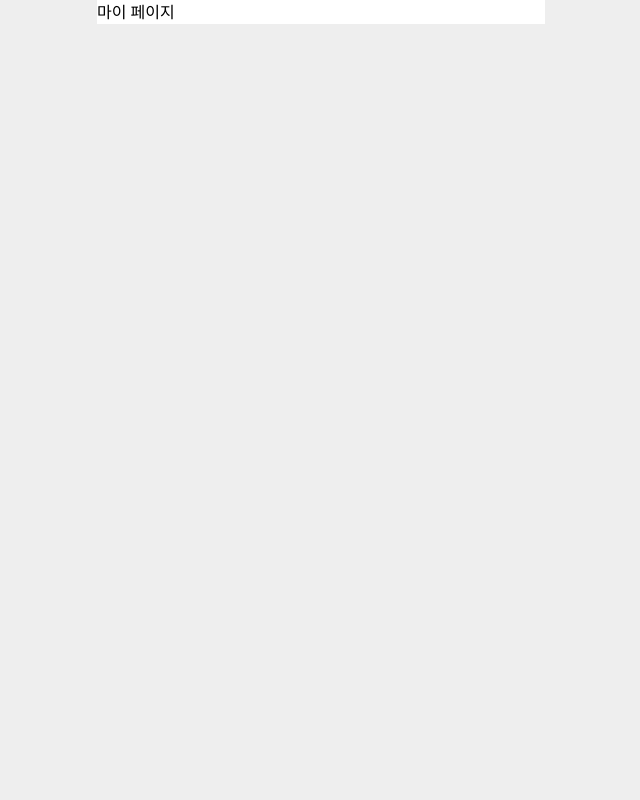
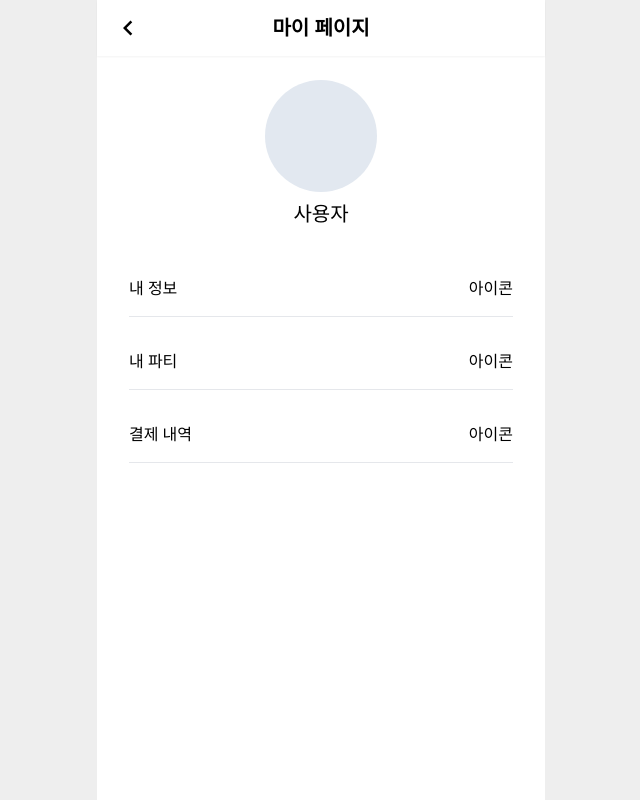
Before and after one commit to frontWeb-dev/watch-together, a Next.js app: page /my-page in a window 1280 px wide. Shown: the whole page, without its empty margins (319-959 px from the left). Built offline with nearby package versions, Linux system fonts and the light colour scheme.

Commit message:
feat: 마이 페이지 마크업

```diff
--- a/app/my-page/page.tsx
+++ b/app/my-page/page.tsx
@@ -1,3 +1,38 @@
+"use client";
+import Header from "@/components/Header";
+import Link from "next/link";
+
 export default function Page() {
-  return <div>마이 페이지</div>;
+  return (
+    <div className="relative min-h-screen">
+      <Header title="마이 페이지" goBack="/party" />
+
+      <div className="flex flex-col space-y-8 pt-20">
+        <div className="flex flex-col items-center">
+          <div className="mb-2 h-28 w-28 rounded-full bg-slate-200" />
+          <p className="text-xl">사용자</p>
+        </div>
+        <ul className="space-y-4 px-8">
+          <li className="w-full">
+            <Link href="/my-page/user" className="flex justify-between border-b py-4">
+              내 정보
+              <span>아이콘</span>
+            </Link>
+          </li>
+          <li className="w-full">
+            <Link href="/my-page/party" className="flex justify-between border-b py-4">
+              내 파티
+              <span>아이콘</span>
+            </Link>
+          </li>
+          <li className="w-full">
+            <Link href="/my-page/payment" className="flex justify-between border-b py-4">
+              결제 내역
+              <span>아이콘</span>
+            </Link>
+          </li>
+        </ul>
+      </div>
+    </div>
+  );
 }
--- /dev/null
+++ b/app/my-page/payment/page.tsx
@@ -0,0 +1,3 @@
+export default function Payment() {
+  return <>결제 내역</>;
+}
```
